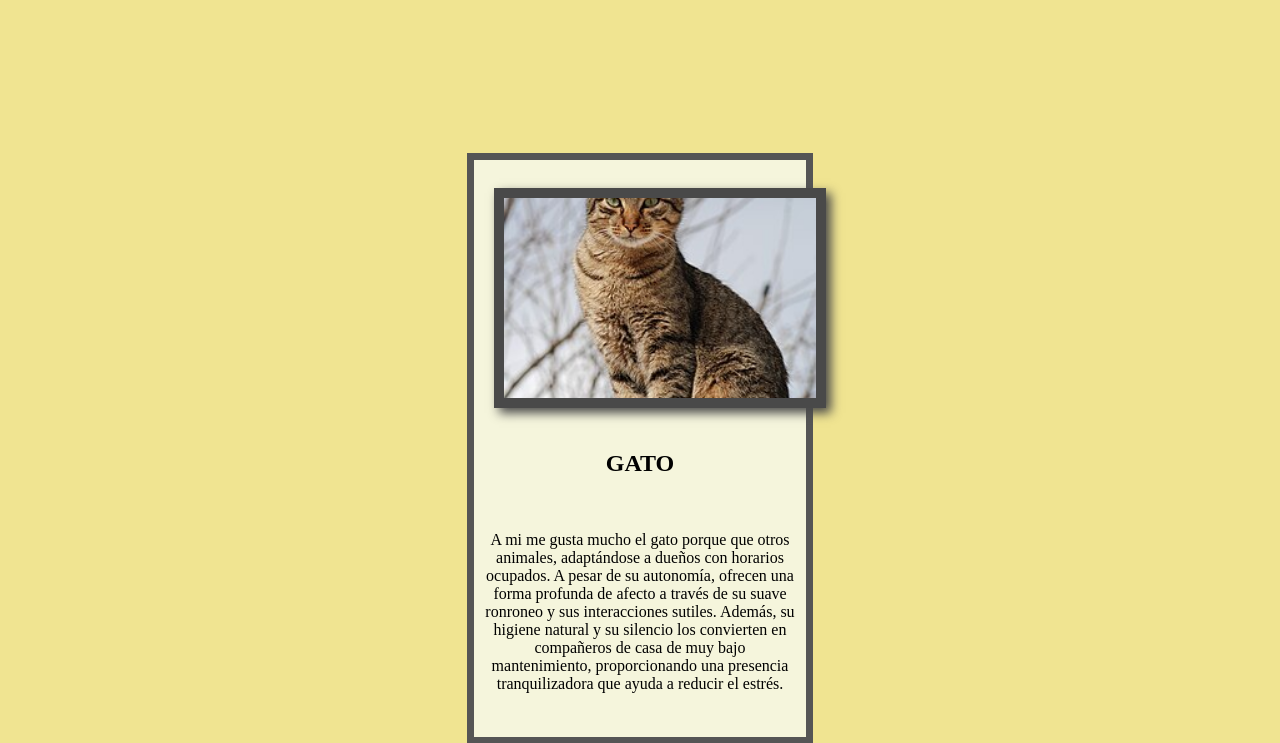
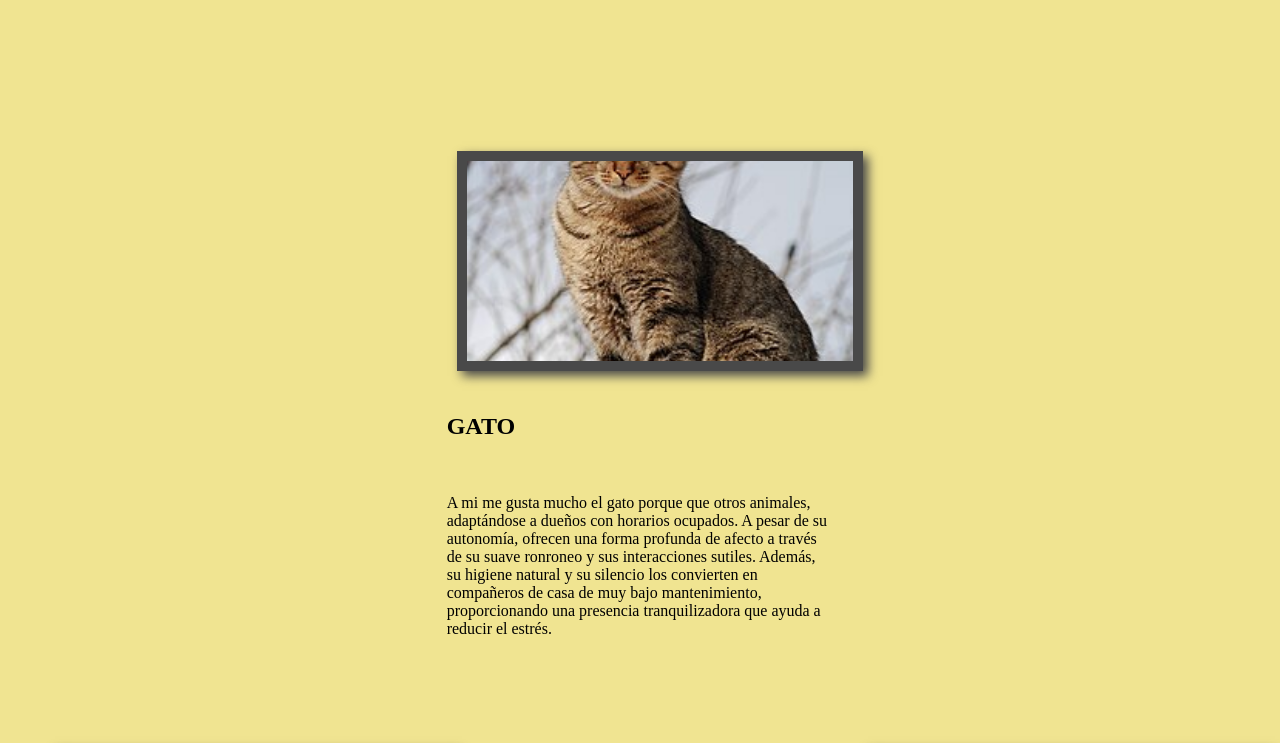
Before and after one commit to Cabra0711/M2_HTML-Y-CSS_MOODLE_week_1, a plain HTML site: page index.html in a window 1280 px wide. Shown: the part 1080-1823 px from the top of the page. Drawn offline with Linux system fonts and the light colour scheme.

Commit message:
Delete article styles from mascotas.css
Removed styles for article elements.

```diff
--- a/mascotas.css
+++ b/mascotas.css
@@ -116,11 +116,3 @@ section{
     padding-top: 50px;
     padding-bottom: 50px;
 }
-
-article{
-padding: 10px;
-border: 7px solid #555;
-text-align: center;
-margin: 20px;
-background-color: beige;
-}
```
